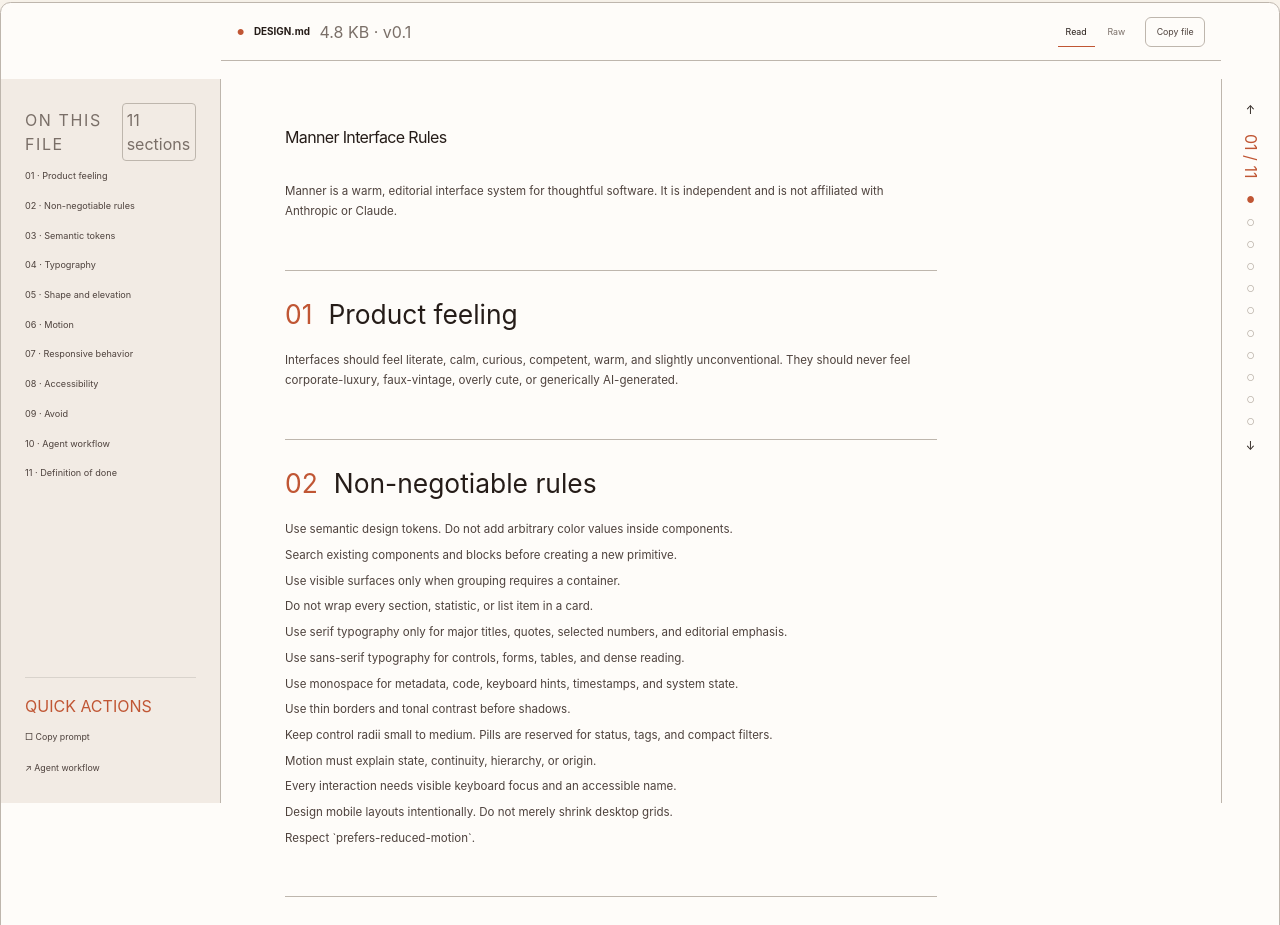
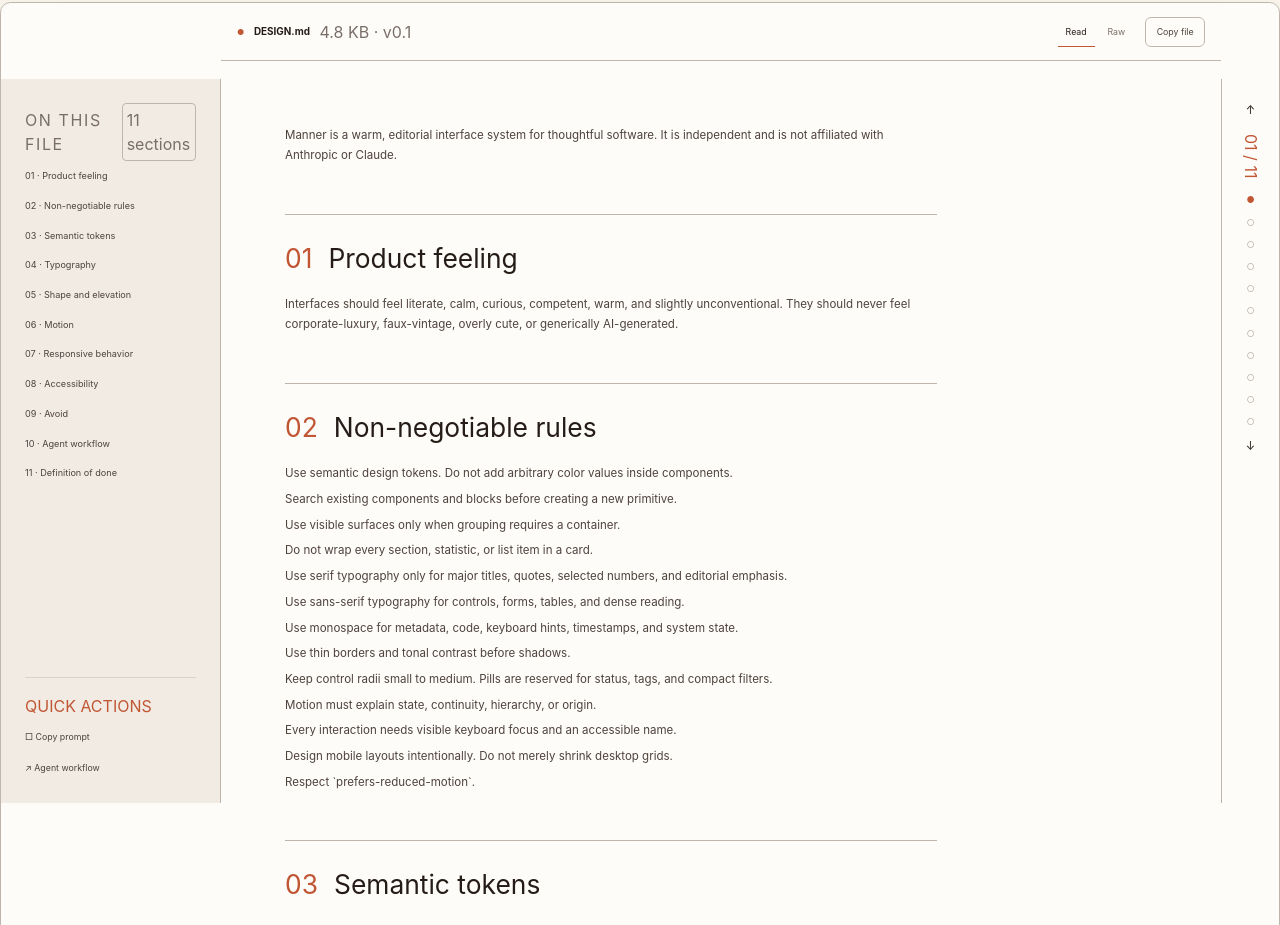
Before and after one commit to myudak/ui, a Next.js app: page /design in a window 1280 px wide. Shown: the part 999-1924 px from the top of the page. Built offline with nearby package versions, Linux system fonts and the light colour scheme.

Commit message:
Refine visual fidelity: app/design/page.tsx

```diff
--- a/app/design/page.tsx
+++ b/app/design/page.tsx
@@ -193,7 +193,7 @@ export default function DesignPage() {
             <div><span>●</span><strong>DESIGN.md</strong><small>4.8 KB · v0.1</small></div>
             <div><button className={mode === "read" ? "active" : ""} onClick={() => setMode("read")}>Read</button><button className={mode === "raw" ? "active" : ""} onClick={() => setMode("raw")}>Raw</button><button className="design-inline-copy" onClick={copyRules}>{copied ? "Copied ✓" : "Copy file"}</button></div>
           </header>
-          {mode === "raw" ? <CodeBlock code={designRules} language="markdown" label="markdown" filename="DESIGN.md" /> : <div className="rendered-design">{designRules.split("\n\n").map((paragraph, index) => paragraph.startsWith("# ") ? <h1 key={index}>{paragraph.slice(2)}</h1> : paragraph.startsWith("## ") ? <h2 id={sectionId(paragraph.slice(3))} key={index}><small>{String(designSections.indexOf(paragraph.slice(3)) + 1).padStart(2,"0")}</small>{paragraph.slice(3)}</h2> : paragraph.startsWith("-") ? <ul key={index}>{paragraph.split("\n").map((line) => <li key={line}>{line.slice(2)}</li>)}</ul> : paragraph.match(/^\d\./) ? <ol key={index}>{paragraph.split("\n").map((line) => <li key={line}>{line.replace(/^\d+\. /, "")}</li>)}</ol> : <p key={index}>{paragraph}</p>)}</div>}
+          {mode === "raw" ? <CodeBlock code={designRules} language="markdown" label="markdown" filename="DESIGN.md" /> : <div className="rendered-design">{designRules.split("\n\n").map((paragraph, index) => paragraph.startsWith("# ") ? null : paragraph.startsWith("## ") ? <h2 id={sectionId(paragraph.slice(3))} key={index}><small>{String(designSections.indexOf(paragraph.slice(3)) + 1).padStart(2,"0")}</small>{paragraph.slice(3)}</h2> : paragraph.startsWith("-") ? <ul key={index}>{paragraph.split("\n").map((line) => <li key={line}>{line.slice(2)}</li>)}</ul> : paragraph.match(/^\d\./) ? <ol key={index}>{paragraph.split("\n").map((line) => <li key={line}>{line.replace(/^\d+\. /, "")}</li>)}</ol> : <p key={index}>{paragraph}</p>)}</div>}
         </article>
         <nav className="design-progress-rail" aria-label="Document progress"><a href="#product-feeling">↑</a><span>01 / {designSections.length}</span>{designSections.map((item, index)=><a key={item} href={`#${sectionId(item)}`} aria-label={item}>{index===0?"●":"○"}</a>)}<a href="#definition-of-done">↓</a></nav>
       </section>
```
